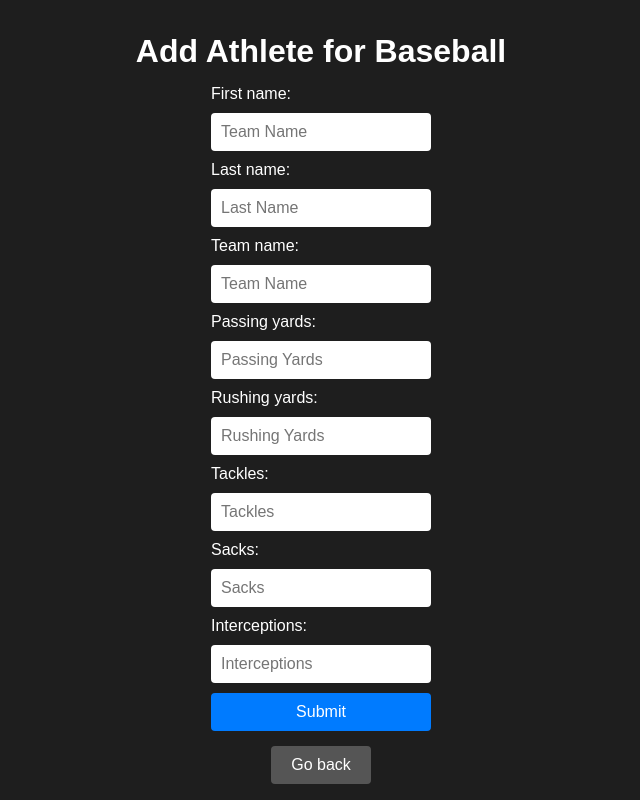
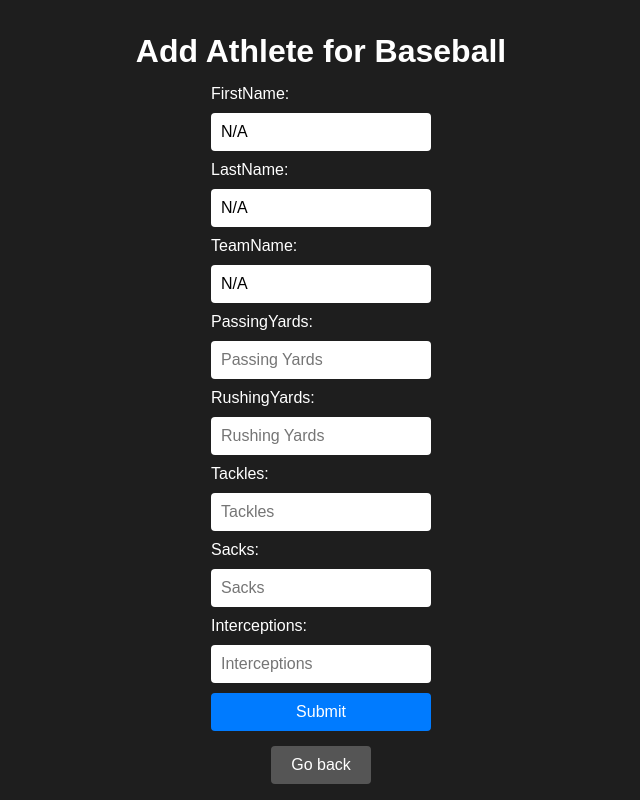
Before and after one commit to BenBiehl/Sports-Database, a Django app: page /Baseball/add_athlete/ in a window 1280 px wide. Shown: the whole page, without its empty margins (319-959 px from the left). Run offline with Django 5.2, Linux system fonts and the light colour scheme.

Commit message:
lot of changes

```diff
--- a/main/forms.py
+++ b/main/forms.py
@@ -1,5 +1,5 @@
 from django import forms
-from django.forms import TextInput
+from .models import Athlete, BaseballStat, BasketballStat, SoccerStat, FootballStat
 
 class LogSignForm(forms.Form):
     user_name = forms.CharField(
@@ -17,84 +17,60 @@ class ProfileForm(forms.Form):
         max_length=20
     )
 
-class AddAthleteForm(forms.Form):
-    first_name = forms.CharField(
-        max_length=20,
-        widget=forms.TextInput(attrs={'placeholder': 'First Name', 'style': 'width: 200px;'})
-    )
-    last_name = forms.CharField(
-        max_length=20,
-        widget=forms.TextInput(attrs={'placeholder': 'Last Name', 'style': 'width: 200px;'})
-    )
-    team_name = first_name = forms.CharField(
-        max_length=20,
-        widget=forms.TextInput(attrs={'placeholder': 'Team Name', 'style': 'width: 200px;'})
-    )
+class AddAthleteForm(forms.ModelForm):
+    class Meta:
+        model = Athlete
+        fields = ['firstName', 'lastName', 'teamName']  # Use model field names
+        widgets = {
+            'firstName': forms.TextInput(attrs={'placeholder': 'First Name', 'style': 'width: 200px;'}),
+            'lastName': forms.TextInput(attrs={'placeholder': 'Last Name', 'style': 'width: 200px;'}),
+            'teamName': forms.TextInput(attrs={'placeholder': 'Team Name', 'style': 'width: 200px;'}),
+        }
 
-class BaseballForm(forms.Form):
-    batting_avg = forms.IntegerField(
-        widget=forms.TextInput(attrs={'placeholder': 'Batting Avg', 'style': 'width: 200px;'})
-    )
-    home_runs = forms.IntegerField(
-        widget=forms.TextInput(attrs={'placeholder': 'Home Runs', 'style': 'width: 200px;'})
-    )
-    era = forms.FloatField(
-        widget=forms.TextInput(attrs={'placeholder': 'ERA', 'style': 'width: 200px;'})
-    )
-    rbi = forms.FloatField(
-        widget=forms.TextInput(attrs={'placeholder': 'RBI', 'style': 'width: 200px;'})
-    )
-    stolen_bases = forms.IntegerField(
-        widget=forms.TextInput(attrs={'placeholder': 'Stolen Bases', 'style': 'width: 200px;'})
-    )
+class BaseballForm(forms.ModelForm):
+    class Meta:
+        model = BaseballStat
+        fields = ['battingAvg', 'homeRuns', 'era', 'rbi', 'stolenBases']  # Use model field names
+        widgets = {
+            'battingAvg': forms.TextInput(attrs={'placeholder': 'Batting Avg', 'style': 'width: 200px;'}),
+            'homeRuns': forms.TextInput(attrs={'placeholder': 'Home Runs', 'style': 'width: 200px;'}),
+            'era': forms.TextInput(attrs={'placeholder': 'ERA', 'style': 'width: 200px;'}),
+            'rbi': forms.TextInput(attrs={'placeholder': 'RBI', 'style': 'width: 200px;'}),
+            'stolenBases': forms.TextInput(attrs={'placeholder': 'Stolen Bases', 'style': 'width: 200px;'}),
+        }
 
-class BasketballForm(forms.Form):
-    points_pg = forms.FloatField(
-        widget=forms.TextInput(attrs={'placeholder': 'Points PG', 'style': 'width: 200px;'})
-    )
-    assists_pg = forms.FloatField(
-        widget=forms.TextInput(attrs={'placeholder': 'Assists PG', 'style': 'width: 200px;'})
-    )
-    rebounds_pg = forms.FloatField(
-        widget=forms.TextInput(attrs={'placeholder': 'Rebounds PG', 'style': 'width: 200px;'})
-    )
-    threepoint_perc = forms.FloatField(
-        widget=forms.TextInput(attrs={'placeholder': 'Three Point %', 'style': 'width: 200px;'})
-    )
-    freethrow_perc = forms.FloatField(
-        widget=forms.TextInput(attrs={'placeholder': 'Free Throw %', 'style': 'width: 200px;'})
-    )
+class BasketballForm(forms.ModelForm):
+    class Meta:
+        model = BasketballStat
+        fields = ['pointsPG', 'assistsPG', 'reboundsPG', 'threePPerc', 'freeThrowPerc']  # Use model field names
+        widgets = {
+            'pointsPG': forms.TextInput(attrs={'placeholder': 'Points PG', 'style': 'width: 200px;'}),
+            'assistsPG': forms.TextInput(attrs={'placeholder': 'Assists PG', 'style': 'width: 200px;'}),
+            'reboundsPG': forms.TextInput(attrs={'placeholder': 'Rebounds PG', 'style': 'width: 200px;'}),
+            'threePPerc': forms.TextInput(attrs={'placeholder': 'Three Point %', 'style': 'width: 200px;'}),
+            'freeThrowPerc': forms.TextInput(attrs={'placeholder': 'Free Throw %', 'style': 'width: 200px;'}),
+        }
 
-class SoccerForm(forms.Form):
-    goals_scored = forms.IntegerField(
-        widget=forms.TextInput(attrs={'placeholder': 'Goals Scored', 'style': 'width: 200px;'})
-    )
-    shots = forms.IntegerField(
-        widget=forms.TextInput(attrs={'placeholder': 'Shots', 'style': 'width: 200px;'})
-    )
-    saves = forms.IntegerField(
-        widget=forms.TextInput(attrs={'placeholder': 'Saves', 'style': 'width: 200px;'})
-    )
-    fouls = forms.IntegerField(
-        widget=forms.TextInput(attrs={'placeholder': 'Fouls', 'style': 'width: 200px;'})
-    )
-    minutes_played = forms.IntegerField(
-        widget=forms.TextInput(attrs={'placeholder': 'Minutes Played', 'style': 'width: 200px;'})
-    )
+class SoccerForm(forms.ModelForm):
+    class Meta:
+        model = SoccerStat
+        fields = ['goalsScored', 'shots', 'saves', 'fouls', 'minutesPlayed']  # Use model field names
+        widgets = {
+            'goalsScored': forms.TextInput(attrs={'placeholder': 'Goals Scored', 'style': 'width: 200px;'}),
+            'shots': forms.TextInput(attrs={'placeholder': 'Shots', 'style': 'width: 200px;'}),
+            'saves': forms.TextInput(attrs={'placeholder': 'Saves', 'style': 'width: 200px;'}),
+            'fouls': forms.TextInput(attrs={'placeholder': 'Fouls', 'style': 'width: 200px;'}),
+            'minutesPlayed': forms.TextInput(attrs={'placeholder': 'Minutes Played', 'style': 'width: 200px;'}),
+        }
 
-class FootballForm(forms.Form):
-    passing_yards = forms.IntegerField(
-        widget=forms.TextInput(attrs={'placeholder': 'Passing Yards', 'style': 'width: 200px;'})
-    )
-    rushing_yards = forms.IntegerField(
-        widget=forms.TextInput(attrs={'placeholder': 'Rushing Yards', 'style': 'width: 200px;'})
-    )
-    tackles = forms.IntegerField(
-        widget=forms.TextInput(attrs={'placeholder': 'Tackles', 'style': 'width: 200px;'})
-    )
-    sacks = forms.IntegerField(
-        widget=forms.TextInput(attrs={'placeholder': 'Sacks', 'style': 'width: 200px;'})
-    )
-    interceptions = forms.IntegerField(
-        widget=forms.TextInput(attrs={'placeholder': 'Interceptions', 'style': 'width: 200px;'})
-    )
+class FootballForm(forms.ModelForm):
+    class Meta:
+        model = FootballStat
+        fields = ['passingYards', 'rushingYards', 'tackles', 'sacks', 'interceptions']  # Use model field names
+        widgets = {
+            'passingYards': forms.TextInput(attrs={'placeholder': 'Passing Yards', 'style': 'width: 200px;'}),
+            'rushingYards': forms.TextInput(attrs={'placeholder': 'Rushing Yards', 'style': 'width: 200px;'}),
+            'tackles': forms.TextInput(attrs={'placeholder': 'Tackles', 'style': 'width: 200px;'}),
+            'sacks': forms.TextInput(attrs={'placeholder': 'Sacks', 'style': 'width: 200px;'}),
+            'interceptions': forms.TextInput(attrs={'placeholder': 'Interceptions', 'style': 'width: 200px;'}),
+        }
--- a/main/models.py
+++ b/main/models.py
@@ -48,8 +48,8 @@ class User(models.Model):
 
 class BaseballStat(models.Model):
     athlete = models.OneToOneField(Athlete, on_delete=models.CASCADE, primary_key=True)
-    battingAvg = models.IntegerField(blank=True)
-    homeRuns = models.IntegerField(blank=True)
+    battingAvg = models.FloatField(blank=True)
+    homeRuns = models.FloatField(blank=True)
     era = models.FloatField(blank=True)
     rbi = models.FloatField(blank=True)
     stolenBases = models.IntegerField(blank=True)
--- a/main/templates/main/athlete_page.html
+++ b/main/templates/main/athlete_page.html
@@ -49,13 +49,13 @@
         <form action="{% url 'sports_page' sport=sport %}" method="get" style="display:inline;">
             <button type="submit" class="btn-secondary">Go back</button>
         </form>
-        {% comment %} {% if logged_in %}
+        {% if logged_in %}
             {% if is_admin %}
-                <form action="{% url 'add_athlete' sport=sport %}" method="get" style="display:inline;">
+                <form action="{% url 'edit_athlete' sport=sport athlete_id=athlete.id %}" method="get" style="display:inline;">
                     <button type="submit">Edit Athlete</button>
                 </form>
             {% endif %}
-        {% endif %} {% endcomment %}
+        {% endif %}
     </div>
 </body>
 </html>
--- a/main/urls.py
+++ b/main/urls.py
@@ -12,5 +12,6 @@ urlpatterns = [
     path("logout/", views.logout, name="logout"),
     path("<str:sport>/", views.sports_page, name ="sports_page"),
     path("<str:sport>/add_athlete/", views.add_athlete, name="add_athlete"),
-    path("<str:sport>/athlete/<str:athlete_id>", views.athlete_page, name="athlete_page")
+    path("<str:sport>/athlete/<str:athlete_id>", views.athlete_page, name="athlete_page"),
+    path("<str:sport>/athlete/<str:athlete_id>/edit", views.edit_athlete, name="edit_athlete")
 ]
--- a/main/views.py
+++ b/main/views.py
@@ -166,9 +166,9 @@ def add_athlete(request, sport):
 
     if request.method == "POST" and athlete_form.is_valid() and sport_form and sport_form.is_valid():
         athlete = Athlete(
-            firstName=athlete_form.cleaned_data['first_name'],
-            lastName=athlete_form.cleaned_data['last_name'],
-            teamName=athlete_form.cleaned_data['team_name'],
+            firstName=athlete_form.cleaned_data['firstName'],
+            lastName=athlete_form.cleaned_data['lastName'],
+            teamName=athlete_form.cleaned_data['teamName'],
             sport=sport.capitalize()
         )
         athlete.save()
@@ -176,35 +176,35 @@ def add_athlete(request, sport):
         if sport == "baseball":
             BaseballStat.objects.create(
                 athlete=athlete,
-                battingAvg=sport_form.cleaned_data['batting_avg'],
-                homeRuns=sport_form.cleaned_data['home_runs'],
+                battingAvg=sport_form.cleaned_data['battingAvg'],
+                homeRuns=sport_form.cleaned_data['homeRuns'],
                 era=sport_form.cleaned_data['era'],
                 rbi=sport_form.cleaned_data['rbi'],
-                stolenBases=sport_form.cleaned_data['stolen_bases']
+                stolenBases=sport_form.cleaned_data['stolenBases']
             )
         elif sport == "basketball":
             BasketballStat.objects.create(
                 athlete=athlete,
-                pointsPG=sport_form.cleaned_data['points_pg'],
-                assistsPG=sport_form.cleaned_data['assists_pg'],
-                reboundsPG=sport_form.cleaned_data['rebounds_pg'],
-                threePPerc=sport_form.cleaned_data['threepoint_perc'],
-                freeThrowPerc=sport_form.cleaned_data['freethrow_perc']
+                pointsPG=sport_form.cleaned_data['pointsPG'],
+                assistsPG=sport_form.cleaned_data['assistsPG'],
+                reboundsPG=sport_form.cleaned_data['reboundsPG'],
+                threePPerc=sport_form.cleaned_data['threePPerc'],
+                freeThrowPerc=sport_form.cleaned_data['freeThrowPerc']
             )
         elif sport == "soccer":
             SoccerStat.objects.create(
                 athlete=athlete,
-                goalsScored=sport_form.cleaned_data['goals_scored'],
+                goalsScored=sport_form.cleaned_data['goalsScored'],
                 shots=sport_form.cleaned_data['shots'],
                 saves=sport_form.cleaned_data['saves'],
                 fouls=sport_form.cleaned_data['fouls'],
-                minutesPlayed=sport_form.cleaned_data['minutes_played']
+                minutesPlayed=sport_form.cleaned_data['minutesPlayed']
             )
         else:
             FootballStat.objects.create(
                 athlete=athlete,
-                passingYards=sport_form.cleaned_data['passing_yards'],
-                rushingYards=sport_form.cleaned_data['rushing_yards'],
+                passingYards=sport_form.cleaned_data['passingYards'],
+                rushingYards=sport_form.cleaned_data['rushingYards'],
                 tackles=sport_form.cleaned_data['tackles'],
                 sacks=sport_form.cleaned_data['sacks'],
                 interceptions=sport_form.cleaned_data['interceptions']
@@ -212,7 +212,6 @@ def add_athlete(request, sport):
 
         return redirect('sports_page', sport)
 
-    # Context setup for GET request or form errors
     context = {
         "sport": sport,
         "athlete_form": athlete_form,
@@ -239,25 +238,51 @@ def athlete_page(request, sport, athlete_id):
     athlete_stats = None
     if sport == 'baseball':
         athlete_stats = get_object_or_404(BaseballStat, athlete=athlete)
-        sport_back = 'baseball'
     elif sport == 'basketball':
         athlete_stats = get_object_or_404(BasketballStat, athlete=athlete)
-        sport_back = 'basketball'
     elif sport == 'soccer':
         athlete_stats = get_object_or_404(SoccerStat, athlete=athlete)
-        sport_back = 'soccer'
     elif sport == 'football':
         athlete_stats = get_object_or_404(FootballStat, athlete=athlete)
-        sport_back = 'football'
 
     context = {
         "athlete": athlete,
         "athlete_stats": athlete_stats,
         "is_admin": is_admin,
-        "sport": sport
+        "sport": sport,
+        "logged_in": logged_in,
     }
 
     return render(request, "main/athlete_page.html", context)
+
+def edit_athlete(request, sport, athlete_id):
+    athlete = get_object_or_404(Athlete, id=athlete_id)
+
+    athlete_form = AddAthleteForm(request.POST or None, instance=athlete)
+
+    if sport == "baseball":
+        sport_stat = get_object_or_404(BaseballStat, athlete=athlete)
+        sport_form = BaseballForm(request.POST or None, instance=sport_stat)
+    elif sport == "basketball":
+        sport_stat = get_object_or_404(BasketballStat, athlete=athlete)
+        sport_form = BasketballForm(request.POST or None, instance=sport_stat)
+    elif sport == "soccer":
+        sport_stat = get_object_or_404(SoccerStat, athlete=athlete)
+        sport_form = SoccerForm(request.POST or None, instance=sport_stat)
+    else:
+        sport_stat = get_object_or_404(FootballStat, athlete=athlete)
+        sport_form = FootballForm(request.POST or None, instance=sport_stat)
+
+    if request.method == "POST" and athlete_form.is_valid() and sport_form.is_valid():
+        athlete_form.save()
+        sport_form.save()
+
+    context = {
+        "sport": sport,
+        "athlete_form": athlete_form,
+        "sport_form": sport_form,
+    }
+    return render(request, "main/edit_athlete.html", context)
 
 # Other Functions
 def get_sorted_sports_stats(sport, sort_num=0):
```
Also changed, not shown: main/templates/main/edit_athlete.html (added, +22 -0 lines), db.sqlite3, main/migrations/0017_alter_baseballstat_battingavg_and_more.py (added).
